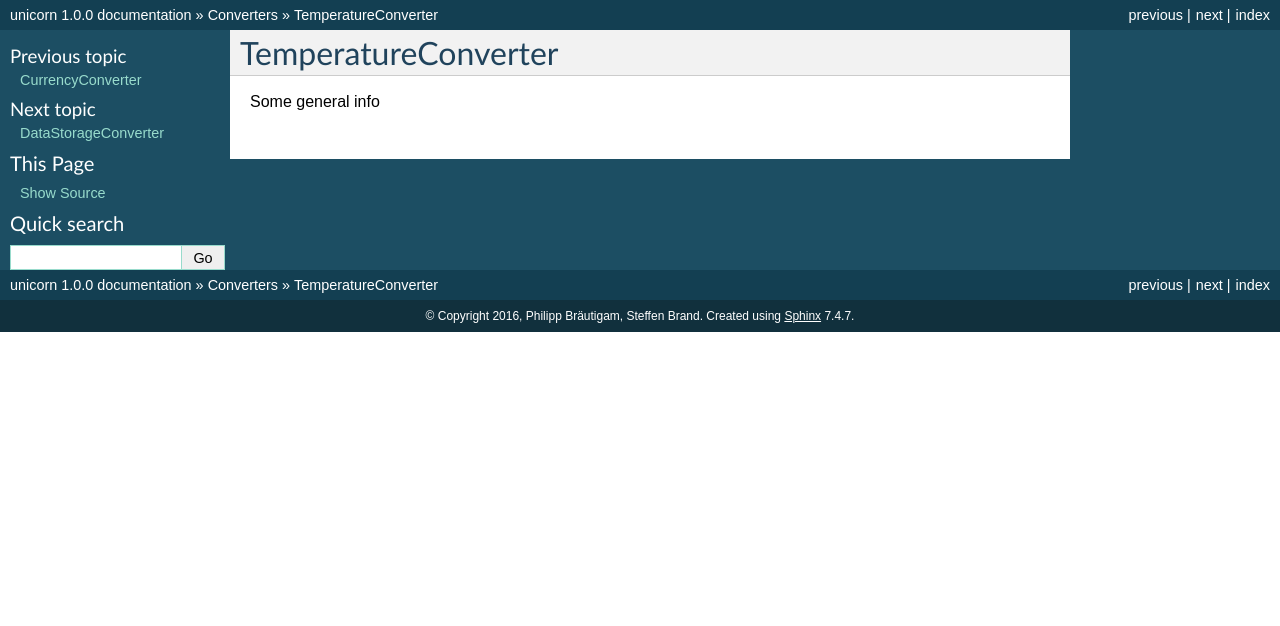
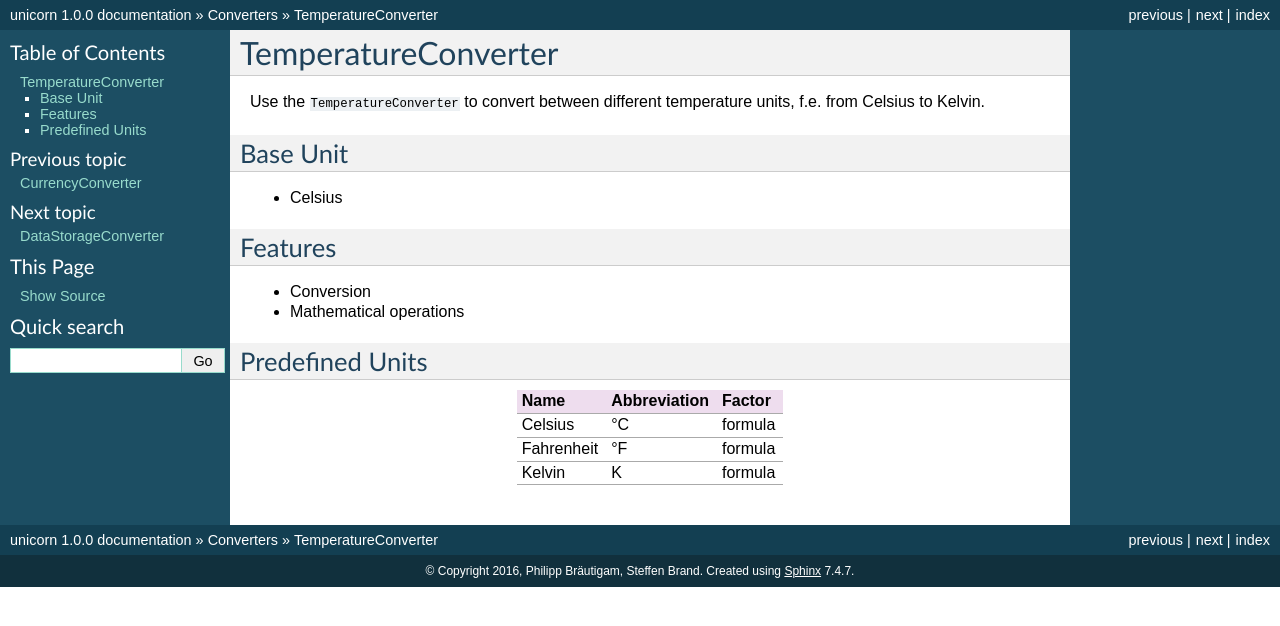
Before and after one commit to xyNNN/unicorn, a Sphinx documentation site: the page built from docs/source/temperature-converter.rst, in a window 1280 px wide. Shown: the top 626 px of the page. Built offline with Sphinx 7.4.7, drawn with Linux system fonts in a browser that asks for light colours.

Commit message:
working on docs

```diff
--- a/docs/source/temperature-converter.rst
+++ b/docs/source/temperature-converter.rst
@@ -4,4 +4,28 @@
 TemperatureConverter
 ====================
 
-Some general info
+Use the ``TemperatureConverter`` to convert between different temperature units, f.e. from Celsius to Kelvin.
+
+Base Unit
+=========
+
+- Celsius
+
+Features
+========
+
+- Conversion
+- Mathematical operations
+
+Predefined Units
+================
+
++----------------+---------------------+----------------+
+| Name           | Abbreviation        | Factor         |
++================+=====================+================+
+| Celsius        | °C                  | formula        |
++----------------+---------------------+----------------+
+| Fahrenheit     | °F                  | formula        |
++----------------+---------------------+----------------+
+| Kelvin         | K                   | formula        |
++----------------+---------------------+----------------+
```
